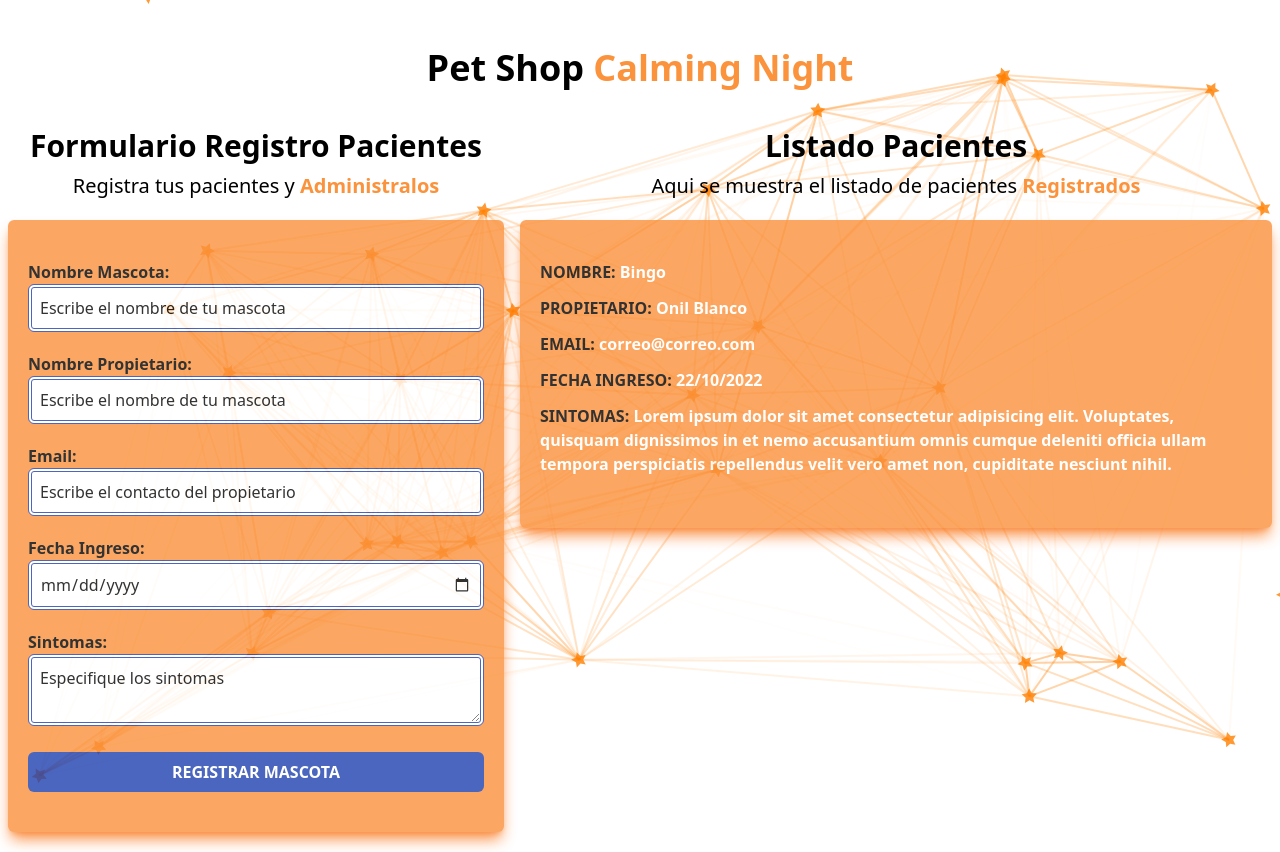
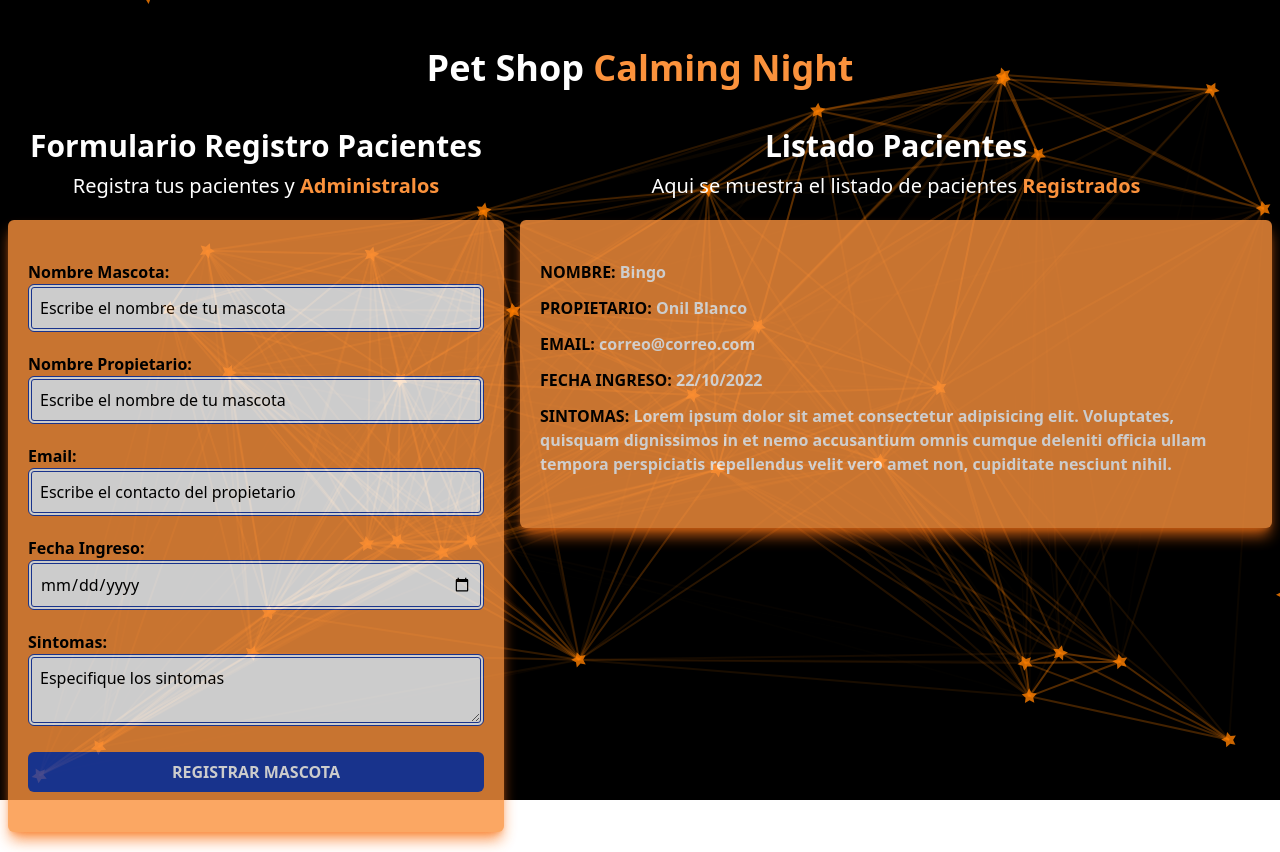
Before and after one commit to OnilBlanco26/CitasParticulas, a React (Vite) app: page / in a window 1280 px wide. Built offline with nearby package versions, Linux system fonts and the light colour scheme.

Commit message:
Cambiando el fondo a negro y los textos a blanco

```diff
--- a/src/components/Formulario.jsx
+++ b/src/components/Formulario.jsx
@@ -25,10 +25,10 @@ const Formulario = () => {
 
   return (
     <div className='md:w-1/2 lg:w-2/5'>
-      <h2 className='font-black text-center text-3xl'>
+      <h2 className='font-black text-center text-3xl text-white'>
         Formulario Registro Pacientes
       </h2>
-      <p className='text-xl text-center mt-2 mb-5'>
+      <p className='text-xl text-center mt-2 mb-5 text-white'>
         Registra tus pacientes y {' '}
         <span className='font-bold text-orange-400'>
           Administralos
--- a/src/components/Header.jsx
+++ b/src/components/Header.jsx
@@ -2,7 +2,7 @@ import React from 'react'
 
 const Header = () => {
   return (
-    <h1 className='mt-12 mb-10 text-black text-4xl text-center font-black md:w-2/3 mx-auto'>
+    <h1 className='mt-12 mb-10 text-white text-4xl text-center font-black md:w-2/3 mx-auto'>
         Pet Shop{' '}
         <span className='text-orange-400'> Calming Night </span>
     </h1>
--- a/src/components/ListadoVehiculos.jsx
+++ b/src/components/ListadoVehiculos.jsx
@@ -3,10 +3,10 @@ import React from 'react'
 const ListadoVehiculos = () => {
   return (
     <div className='md:w-1/2 lg:w-3/5'>
-      <h2 className='text-center font-black text-3xl'>
+      <h2 className='text-center font-black text-3xl text-white'>
         Listado Pacientes
       </h2>
-      <p className='text-center text-xl mt-2 mb-5'>
+      <p className='text-center text-xl mt-2 mb-5 text-white'>
         Aqui se muestra el listado de pacientes{' '}
         <span className='font-bold text-orange-400'>
           Registrados
--- a/src/components/Particle.jsx
+++ b/src/components/Particle.jsx
@@ -136,7 +136,7 @@ const Particle = () => {
         },
         "retina_detect": true,
         "background": {
-            "color": "#FFFF",
+            "color": "#000",
             "image": "",
             "position": "50% 50%",
             "repeat": "no-repeat",
```
